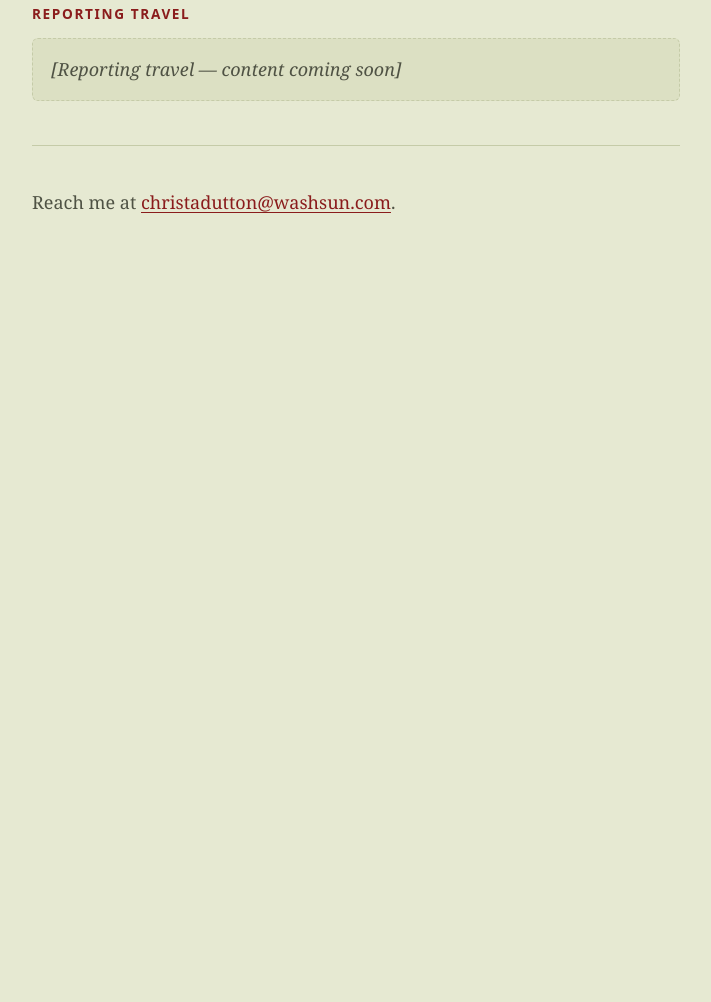
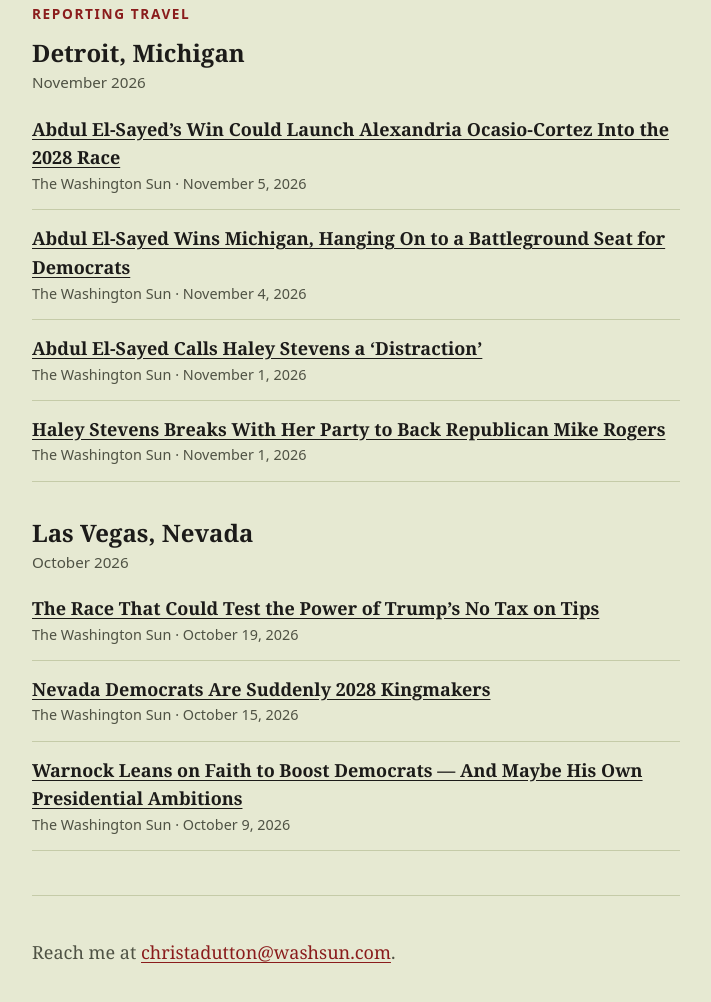
Before and after one commit to christadutton3/christadutton, a plain HTML site: page reporting-travel.html in a window 1280 px wide. Shown: the part 248-1250 px from the top of the page, without its empty margins (284-995 px from the left). Before the commit the page ends 800 px from the top, so only its background shows below. Drawn offline with Linux system fonts and the light colour scheme.

Commit message:
Fill Reporting Travel page with trips drawn from story datelines
Co-Authored-By: Claude Opus 5.5 <noreply@anthropic.com>
Claude-Session: https://claude.ai/code/session_01FKhNi5CRqNqmsXe9fQnVZj

```diff
--- a/reporting-travel.html
+++ b/reporting-travel.html
@@ -19,8 +19,51 @@
 
     <section id="reporting-travel">
       <h2>Reporting Travel</h2>
-      <!-- REPORTING TRAVEL: replace the placeholder paragraph below with your content. -->
-      <p class="placeholder">[Reporting travel — content coming soon]</p>
+      <!--
+        REPORTING TRAVEL: each trip is one <div class="trip"> block. To add a
+        trip, copy a whole block, paste it at the top, and change the place,
+        month and stories.
+      -->
+      <div class="trip">
+        <h3>Detroit, Michigan</h3>
+        <p class="when">November 2026</p>
+        <ul class="clips">
+          <li>
+            <a href="https://www.washingtonsun.com/campaigns/el-sayed-alexandria-ocasio-cortez-2028">Abdul El-Sayed’s Win Could Launch Alexandria Ocasio-Cortez Into the 2028 Race</a>
+            <span class="meta">The Washington Sun · November 5, 2026</span>
+          </li>
+          <li>
+            <a href="https://www.washingtonsun.com/campaigns/michigan-senate-midterm-results-2026">Abdul El-Sayed Wins Michigan, Hanging On to a Battleground Seat for Democrats</a>
+            <span class="meta">The Washington Sun · November 4, 2026</span>
+          </li>
+          <li>
+            <a href="https://www.washingtonsun.com/campaigns/abdul-el-sayed-haley-stevens-endorsement-reaction">Abdul El-Sayed Calls Haley Stevens a ‘Distraction’</a>
+            <span class="meta">The Washington Sun · November 1, 2026</span>
+          </li>
+          <li>
+            <a href="https://www.washingtonsun.com/campaigns/haley-stevens-event-mike-rogers">Haley Stevens Breaks With Her Party to Back Republican Mike Rogers</a>
+            <span class="meta">The Washington Sun · November 1, 2026</span>
+          </li>
+        </ul>
+      </div>
+      <div class="trip">
+        <h3>Las Vegas, Nevada</h3>
+        <p class="when">October 2026</p>
+        <ul class="clips">
+          <li>
+            <a href="https://www.washingtonsun.com/campaigns/no-tax-on-tips-nevada-third-district">The Race That Could Test the Power of Trump’s No Tax on Tips</a>
+            <span class="meta">The Washington Sun · October 19, 2026</span>
+          </li>
+          <li>
+            <a href="https://www.washingtonsun.com/campaigns/nevada-democrats-2028-kingmakers">Nevada Democrats Are Suddenly 2028 Kingmakers</a>
+            <span class="meta">The Washington Sun · October 15, 2026</span>
+          </li>
+          <li>
+            <a href="https://www.washingtonsun.com/campaigns/raphael-warnock-midterms-2028-presidential-race-faith">Warnock Leans on Faith to Boost Democrats — And Maybe His Own Presidential Ambitions</a>
+            <span class="meta">The Washington Sun · October 9, 2026</span>
+          </li>
+        </ul>
+      </div>
     </section>
 
     <footer>
--- a/style.css
+++ b/style.css
@@ -96,3 +96,15 @@ nav a { color: var(--muted); text-decoration: none; }
 nav a:hover { color: var(--accent); }
 nav a[aria-current="page"] { color: var(--text); font-weight: 700; }
 h1 a { color: inherit; text-decoration: none; }
+.trip { margin-bottom: 36px; }
+h3 {
+  margin: 0;
+  font-size: 1.5rem;
+  line-height: 1.25;
+}
+.when {
+  margin: 2px 0 6px;
+  color: var(--muted);
+  font-family: system-ui, -apple-system, "Segoe UI", Roboto, sans-serif;
+  font-size: 0.95rem;
+}
```
